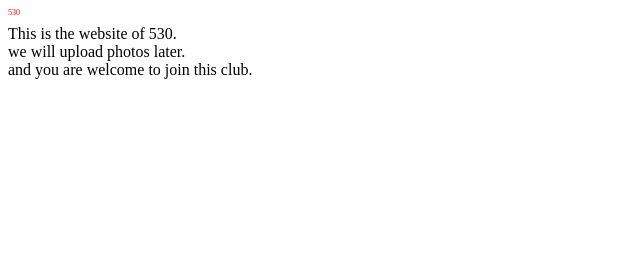
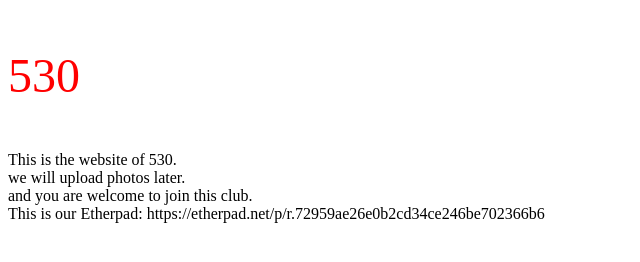
Before and after one commit to BenjaminMcMillan/530Type, a plain HTML site: page index.html in a window 1280 px wide. Shown: the whole page, without its empty margins (0-640 px from the left). Drawn offline with Linux system fonts and the light colour scheme.

Commit message:
etherpad

```diff
--- a/index.html
+++ b/index.html
@@ -14,5 +14,6 @@
 <br>
     and you are welcome to join this club.
 <br>
+This is our Etherpad: https://etherpad.net/p/r.72959ae26e0b2cd34ce246be702366b6
   </body>
 </html>
--- a/style.css
+++ b/style.css
@@ -1,4 +1,4 @@
 #title {
-  font-size: 50%;
+  font-size: 300%;
   color: red;
 }
```
